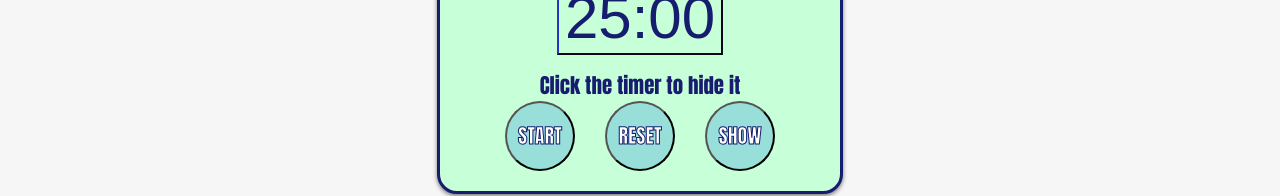
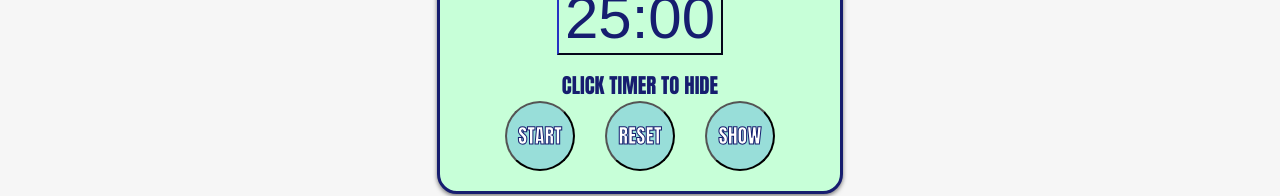
Before and after one commit to victoriadealba/Pomobreak, a React (Create React App) app in the folder client/: page / in a window 1280 px wide. Shown: the part 520-716 px from the top of the page. Built offline with nearby package versions, Linux system fonts and the light colour scheme.

Commit message:
Minor spacing change

```diff
--- a/client/src/App.css
+++ b/client/src/App.css
@@ -48,8 +48,8 @@ h2{
  h7 {
   text-align: center;
   font-size: 1.3rem;
-  margin-left: 60px;
-  margin-right: 60px;
+  margin-left: 80px;
+  margin-right: 80px;
   color: #161D6F ;
   font-family: Impact, fantasy;
   overflow-wrap: normal;
--- a/client/src/components/Timer.js
+++ b/client/src/components/Timer.js
@@ -19,7 +19,7 @@ const Timer = (props) => {
       <h4 id='timer-label'>{timerLabel}</h4>
       <button class="hideTimer" id='time-left'>{clockFormat(timeLeft)}</button>
 
-      <h7> Click the timer to hide it </h7>
+      <h7> CLICK TIMER TO HIDE </h7>
 
       <button class= "ui button start" id='start-stop' onClick={clickStartStop}>
           {startButtonLabel}
```
